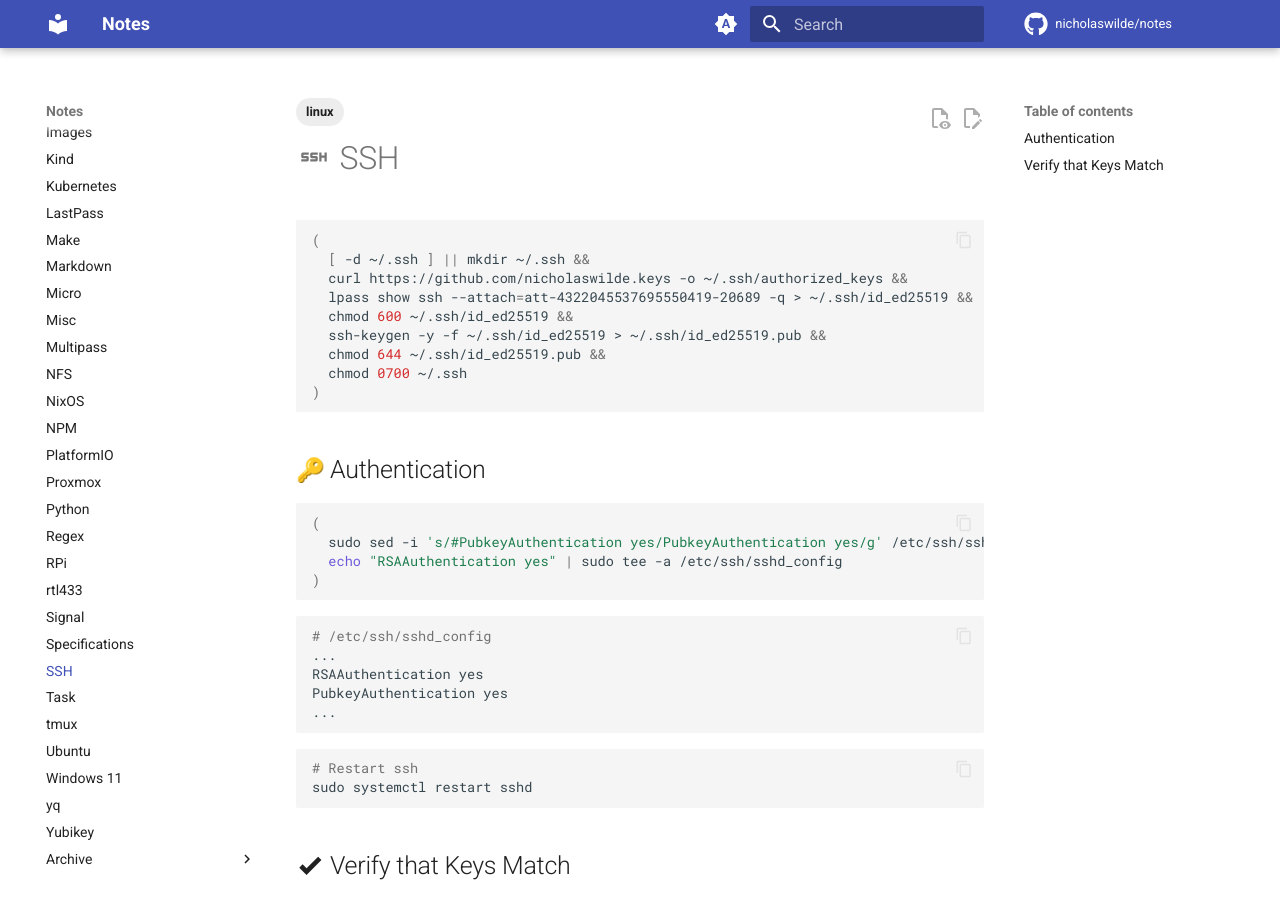
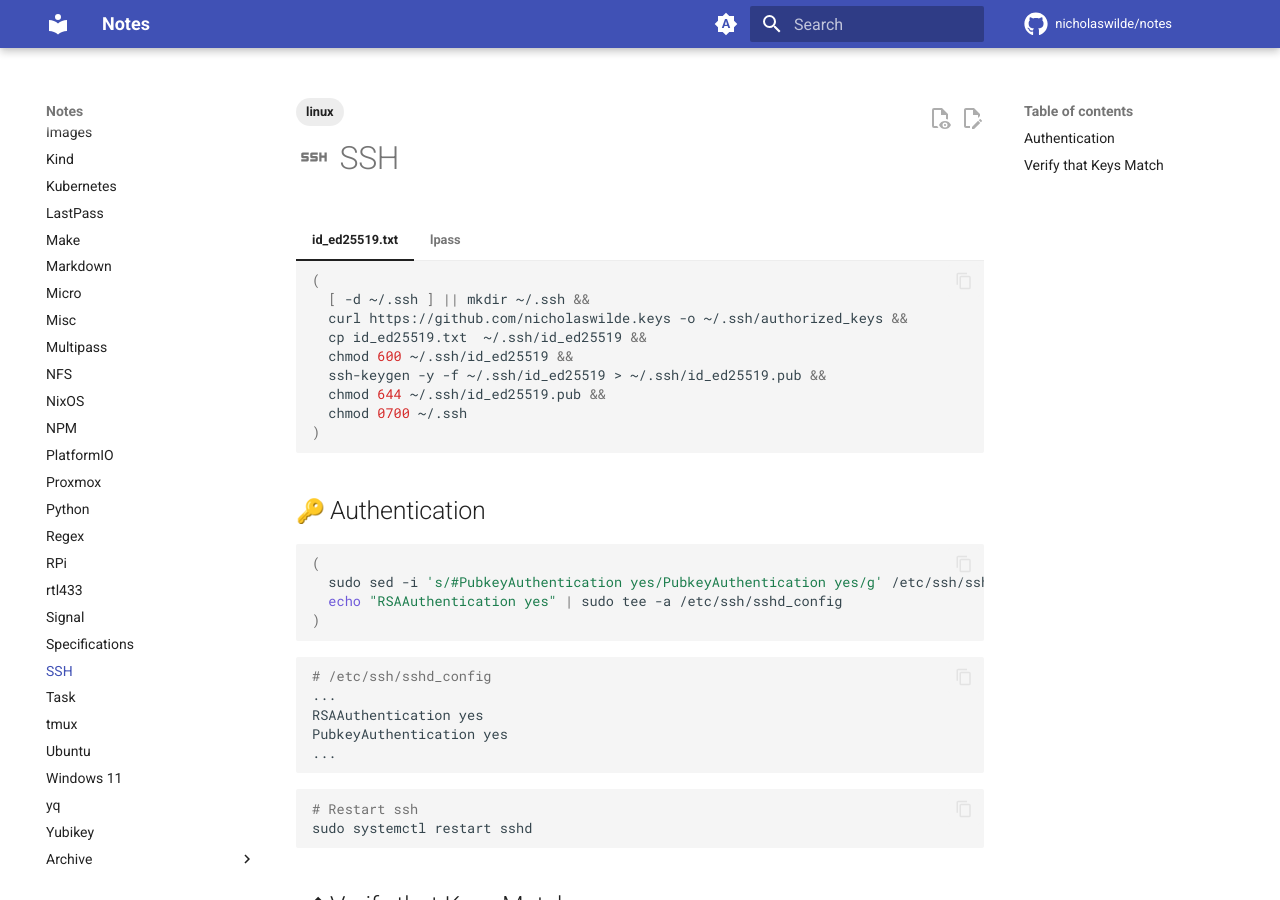
Before and after one commit to nicholaswilde/notes, an MkDocs documentation site: the page built from docs/ssh.md, in a window 1280 px wide and 900 px high. Built offline with MkDocs 1.6.1 and Material for MkDocs 9.7.7, drawn with Linux system fonts in a browser that asks for light colours; emoji names are drawn with the system emoji font; comment, search, counter and statistics services are not loaded.

Commit message:
update
Signed-off-by: nιcнolaѕ wιlde <ncwilde43@gmail.com>

````diff
--- a/docs/ssh.md
+++ b/docs/ssh.md
@@ -4,17 +4,33 @@
 ---
 # :material-ssh: SSH
 
-```shell
-(
-  [ -d ~/.ssh ] || mkdir ~/.ssh &&
-  curl https://github.com/nicholaswilde.keys -o ~/.ssh/authorized_keys &&
-  lpass show ssh --attach=att-4322045537695550419-20689 -q > ~/.ssh/id_ed25519 &&
-  chmod 600 ~/.ssh/id_ed25519 &&
-  ssh-keygen -y -f ~/.ssh/id_ed25519 > ~/.ssh/id_ed25519.pub &&
-  chmod 644 ~/.ssh/id_ed25519.pub &&
-  chmod 0700 ~/.ssh
-)
-```
+=== "id_ed25519.txt"
+
+    ```shell
+    (
+      [ -d ~/.ssh ] || mkdir ~/.ssh &&
+      curl https://github.com/nicholaswilde.keys -o ~/.ssh/authorized_keys &&
+      cp id_ed25519.txt  ~/.ssh/id_ed25519 &&
+      chmod 600 ~/.ssh/id_ed25519 &&
+      ssh-keygen -y -f ~/.ssh/id_ed25519 > ~/.ssh/id_ed25519.pub &&
+      chmod 644 ~/.ssh/id_ed25519.pub &&
+      chmod 0700 ~/.ssh
+    )
+    ```
+
+=== "lpass"
+
+    ```shell
+    (
+      [ -d ~/.ssh ] || mkdir ~/.ssh &&
+      curl https://github.com/nicholaswilde.keys -o ~/.ssh/authorized_keys &&
+      lpass show ssh --attach=att-4322045537695550419-20689 -q > ~/.ssh/id_ed25519 &&
+      chmod 600 ~/.ssh/id_ed25519 &&
+      ssh-keygen -y -f ~/.ssh/id_ed25519 > ~/.ssh/id_ed25519.pub &&
+      chmod 644 ~/.ssh/id_ed25519.pub &&
+      chmod 0700 ~/.ssh
+    )
+    ```
 
 ## :key: Authentication
 
--- a/mkdocs.yml
+++ b/mkdocs.yml
@@ -153,7 +153,8 @@
         - name: mermaid
           class: mermaid-experimental
           format: !!python/name:pymdownx.superfences.fence_code_format
-  - pymdownx.tabbed
+  - pymdownx.tabbed:
+      alternate_style: true
   - pymdownx.tasklist:
       custom_checkbox: true
   - pymdownx.tilde
````
